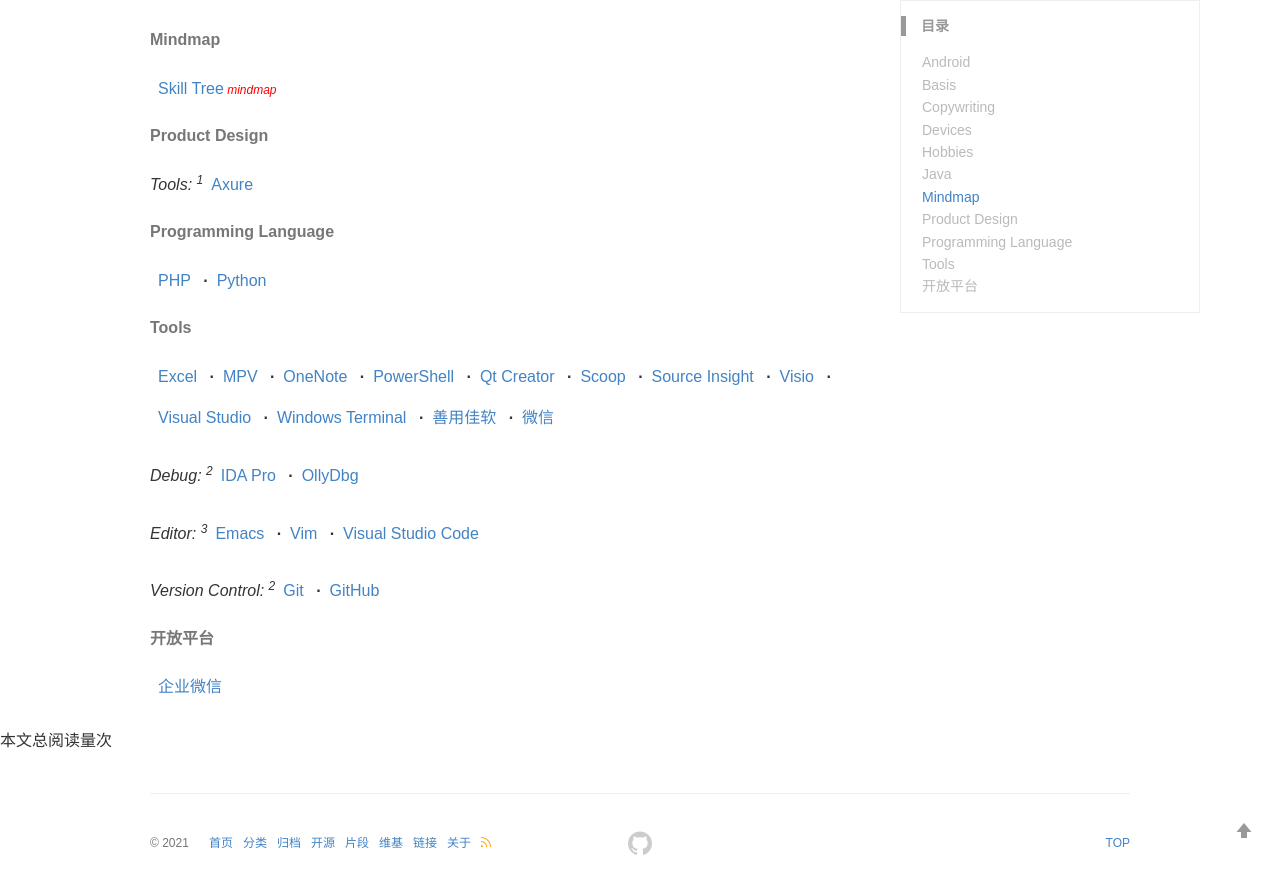
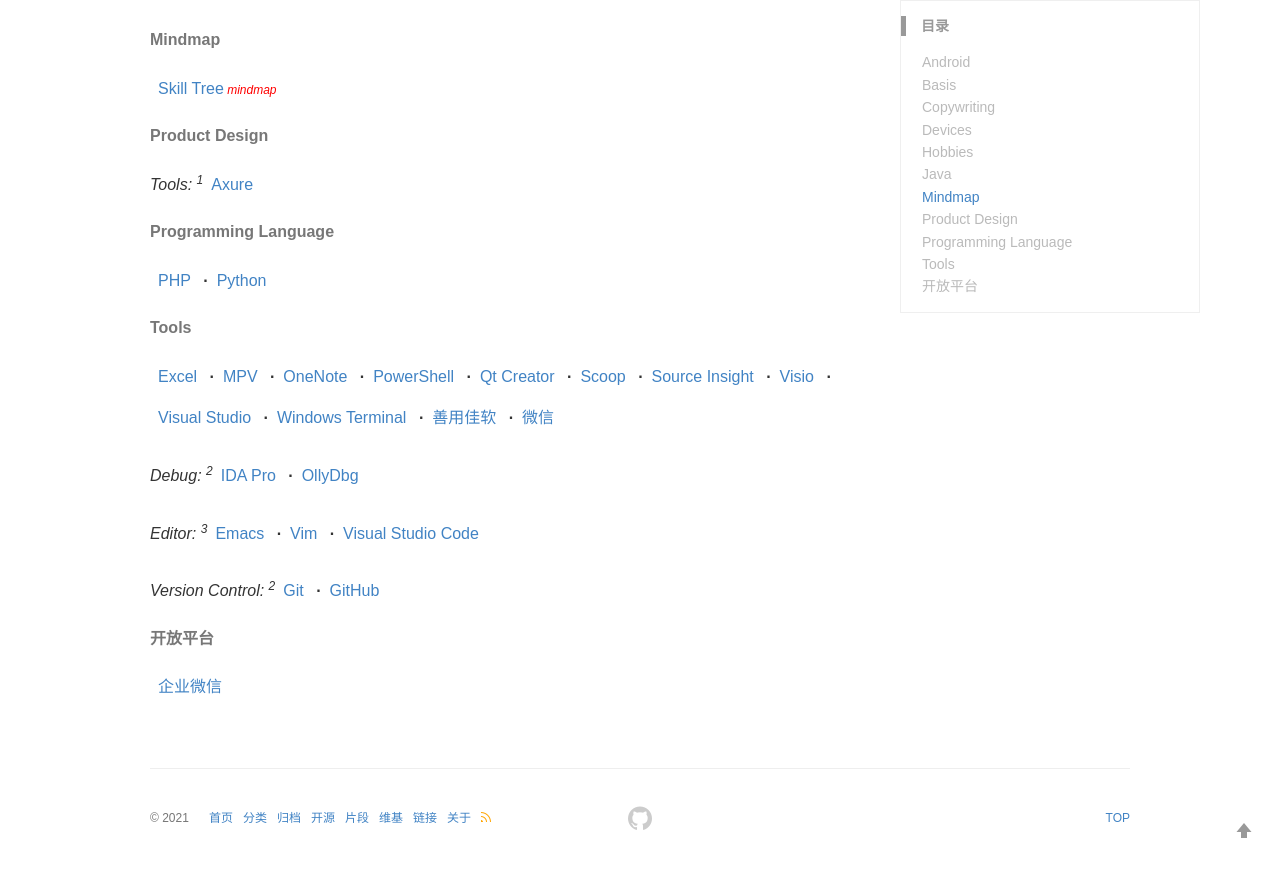
Before and after one commit to kuankqaq/kuankqaq.github.io, a Jekyll site: the page built from pages/wiki.md, in a window 1280 px wide and 900 px high, scrolled down 1525 px. Shown: the top 894 px of the window. Built offline with Jekyll 4.4.1, drawn with Linux system fonts in a browser that asks for light colours; comment, search, counter and statistics services are not loaded; a style sheet for code colours, icons or effects is not loaded.

Commit message:
Update default.html

```diff
--- a/_layouts/default.html
+++ b/_layouts/default.html
@@ -9,7 +9,5 @@
 {% assign assets_images_url = '<img src="' | append: site.url | append: "/images" %}
 {% include header.html %}
     {{ content | replace: '<img src="/images', assets_images_url }}
-    <span id="busuanzi_container_page_pv">
-        本文总阅读量<span id="busuanzi_value_page_pv"></span>次
-      </span>
+
 {% include footer.html %}
```
